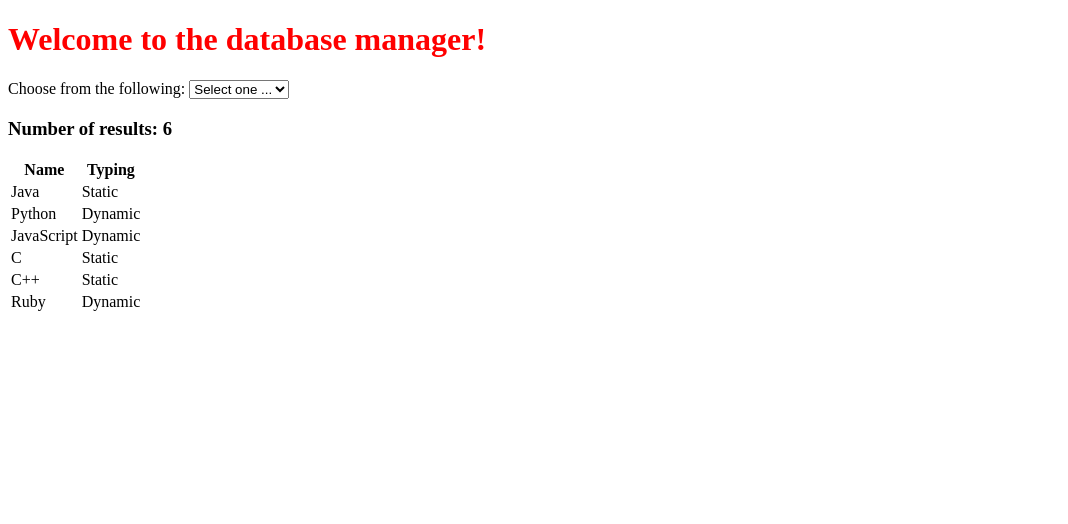
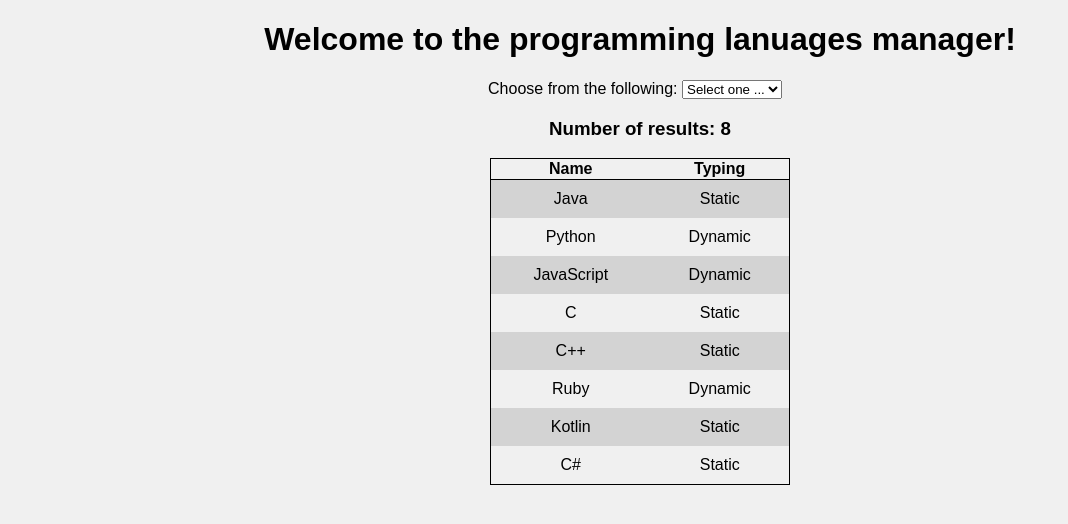
Before and after one commit to mwinitch/WebServer, a Node server app: page /results in a window 1280 px wide. Shown: the top 524 px of the page, without its empty margins (0-1068 px from the left). Run offline with Node 20, Linux system fonts and the light colour scheme.

Commit message:
Added styling and fixed webpage formatting

```diff
--- a/languages.json
+++ b/languages.json
@@ -22,5 +22,13 @@
     {
         "name": "Ruby",
         "typing": "Dynamic"
+    },
+    {
+        "name": "Kotlin",
+        "typing": "Static"
+    },
+    {
+        "name": "C#",
+        "typing": "Static"
     }
 ]
--- a/public/index.html
+++ b/public/index.html
@@ -3,11 +3,11 @@
 <head>
     <meta charset="UTF-8">
     <meta name="viewport" content="width=device-width, initial-scale=1.0">
-    <title>Get Data</title>
+    <title>Languages</title>
     <link rel="stylesheet" type="text/css" href="style.css">
 </head>
 <body>
-    <h1>Welcome to the database manager!</h1>
+    <h1>Welcome to the programming lanuages manager!</h1>
     <label>Choose from the following:
         <select name="choices" class="choices">
             <option value="select">Select one ...</option>
--- a/public/main.js
+++ b/public/main.js
@@ -42,10 +42,14 @@ choice.addEventListener("change", (e) => {
         let button = document.createElement("button");
         button.innerText = "Submit";
 
-        myForm.appendChild(languageLabel);
-        myForm.appendChild(language);
-        myForm.appendChild(typedLabel);
-        myForm.appendChild(typed);
+        let div1 = document.createElement("div");
+        let div2 = document.createElement("div");
+        div1.appendChild(languageLabel);
+        div1.appendChild(language);
+        div2.appendChild(typedLabel);
+        div2.appendChild(typed);
+        myForm.appendChild(div1);
+        myForm.appendChild(div2);
         myForm.append(button);
     }
 });
--- a/public/style.css
+++ b/public/style.css
@@ -1,3 +1,70 @@
+body {
+    background-color: #F0F0F0;
+}
+
+* {
+    font-family: "Fira Sans", sans-serif;
+    text-align: center;
+}
+
 h1 {
+    font-weight: bold;
+    text-align: center;
+}
+
+#user {
+    margin-top: 10px;
+    text-align: center;
+}
+
+button {
+    display: block;
+    margin-top: 10px;
+    width: 80px;
+    margin-left: auto;
+    margin-right: auto;
+    cursor: pointer;
+}
+
+input {
+    background-color: white;
+    border: 1px solid black;
+}
+
+label {
+    padding-right: 10px;
+}
+
+div {
+    margin-top: 10px;
+}
+
+table {
+    border: 1px solid black;
+    width: 300px;
+    margin: 15px auto 0 auto;
+    border-collapse: collapse;
+}
+
+td {
+    padding: 10px;
+}
+
+
+tr:nth-child(even) {
+    background-color: lightgray;
+}
+
+
+th {
+    font-weight: bold;
+    border-bottom: 1px solid black;
+}
+
+.error {
     color: red;
 }
+
+.works {
+    color: green;
+}
--- a/views/addition.ejs
+++ b/views/addition.ejs
@@ -3,7 +3,7 @@
 <head>
     <meta charset="UTF-8">
     <meta name="viewport" content="width=device-width, initial-scale=1.0">
-    <title>Get Data</title>
+    <title>Languages</title>
     <link rel="stylesheet" type="text/css" href="style.css">
 </head>
 <body>
@@ -16,10 +16,10 @@
         </select>
     </label>
     <form action="" method="get" id="user"></form>
-    <% if (msg) { %>
+    <% if (error) { %>
     <h3 class="error"><%= msg %></h3>
     <%} else { %>
-    <h3><%= msg %></h3>
+    <h3 class="works"><%= msg %></h3>
     <% } %>
     <script src="main.js"></script>
 </body>
--- a/views/results.ejs
+++ b/views/results.ejs
@@ -3,11 +3,11 @@
 <head>
     <meta charset="UTF-8">
     <meta name="viewport" content="width=device-width, initial-scale=1.0">
-    <title>Get Data</title>
+    <title>Languages</title>
     <link rel="stylesheet" type="text/css" href="style.css">
 </head>
 <body>
-    <h1>Welcome to the database manager!</h1>
+    <h1>Welcome to the programming lanuages manager!</h1>
     <label>Choose from the following:
         <select name="choices" class="choices">
             <option value="select">Select one ...</option>
```
